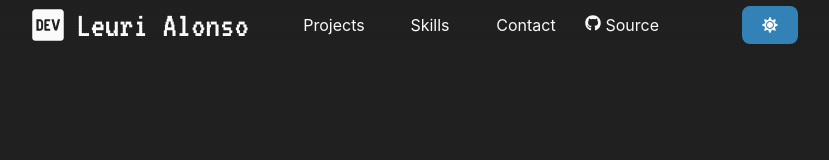
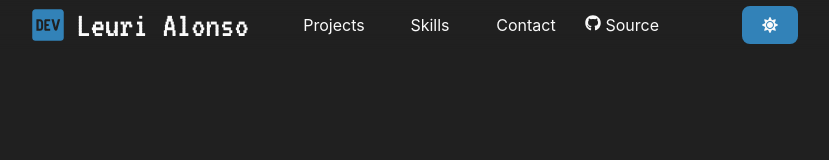
Before and after one commit to leuri17/portfolio, a React (Vite) app: page / in a window 1280 px wide. Shown: the top 160 px of the page, without its empty margins (226-1055 px from the left). Built offline with nearby package versions, Linux system fonts and the light colour scheme.

Commit message:
Theme transition

```diff
--- a/src/components/BrandName.jsx
+++ b/src/components/BrandName.jsx
@@ -4,7 +4,7 @@ import '../styles/BrandName.css'
 const BrandName = () => {
   return (
     <a href="/" id="brand-name">
-      <FaDev size={36} color="var(--text-primary)" />
+      <FaDev size={36} color="var(--text-secondary)" />
       <h1>Leuri {window.screen.width >= 384 && 'Alonso'}</h1>
     </a>
   )
--- a/src/styles/Navbar.css
+++ b/src/styles/Navbar.css
@@ -27,6 +27,12 @@
 
 #header-buttons .hamburger {
   display: none;
+
+  border: 0;
+  height: 40px;
+  width: 40px;
+  padding: 0.5rem;
+  cursor: pointer;
 }
 
 @media screen and (max-width: 1338px) {
--- a/src/styles/main.css
+++ b/src/styles/main.css
@@ -11,7 +11,7 @@
   --link-color-hover: #136499;
 }
 
-[data-theme="dark"] {
+[data-theme='dark'] {
   --background: #202020;
   --nav-background: #20202060;
 
@@ -22,7 +22,7 @@
   --button-bg: var(--text-secondary);
 }
 
-[data-theme="light"] {
+[data-theme='light'] {
   --background: #fafafa;
   --nav-background: #fafafa60;
 
@@ -38,6 +38,7 @@
   margin: 0;
   padding: 0;
   box-sizing: border-box;
+  transition: all 0.35s;
 }
 
 :root {
@@ -83,8 +84,6 @@ a {
   color: var(--link-color);
 
   text-decoration: inherit;
-
-  transition: all 0.35s;
 }
 
 a:hover {
@@ -103,8 +102,6 @@ button {
   font-size: 1em;
   line-height: 1em;
   cursor: pointer;
-
-  transition: all 0.35s;
 }
 
 button:hover {
```
